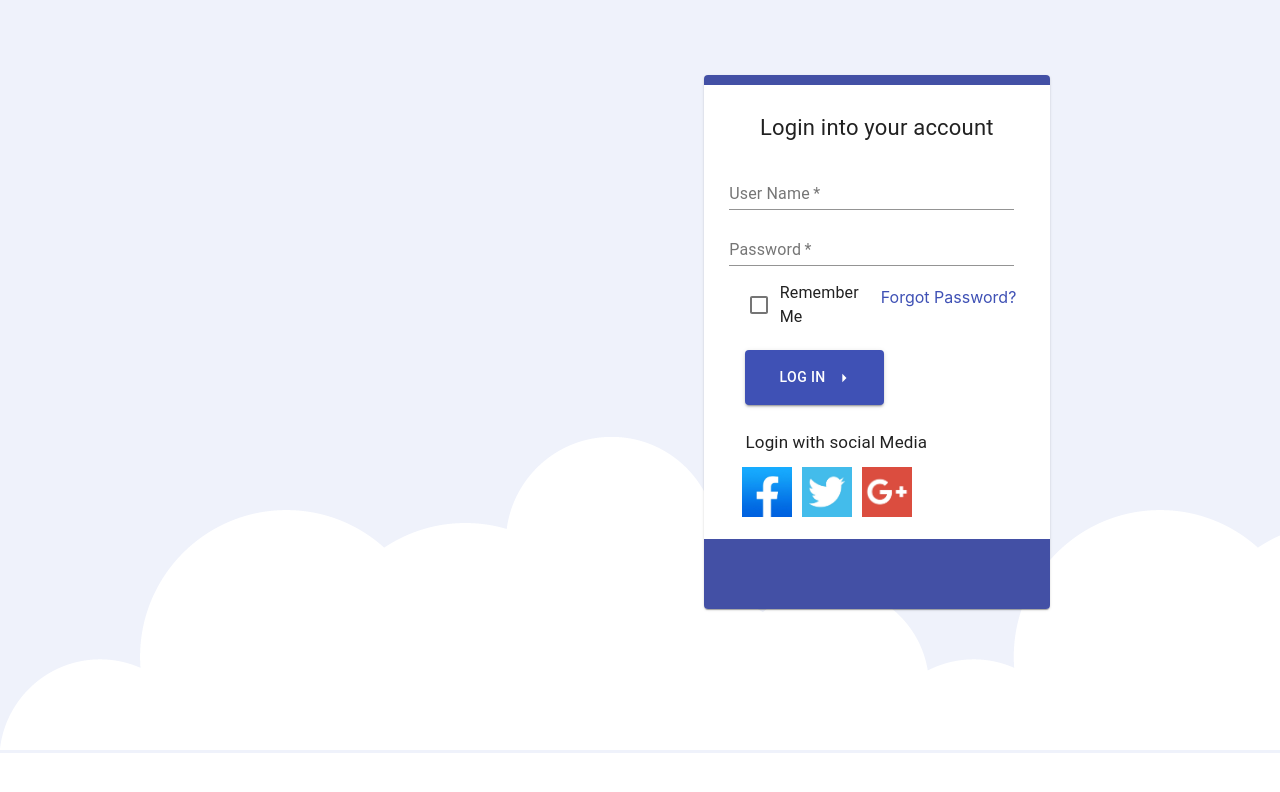
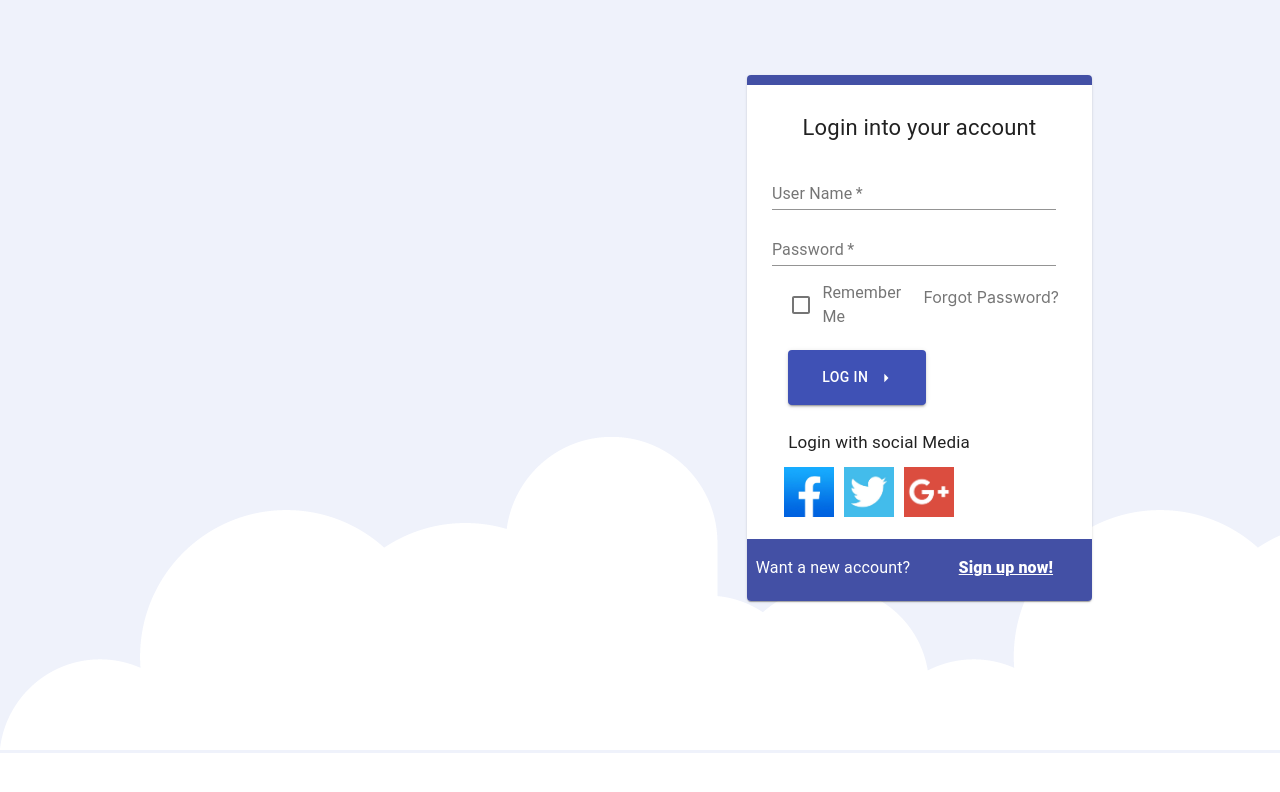
Before and after one commit to strugbits-org/User-Directory-Frontend, a React (Create React App) app: page /login in a window 1280 px wide. Shown: the top 792 px of the page. Built offline with nearby package versions, Linux system fonts and the light colour scheme.

Commit message:
changes in login page

```diff
--- a/src/components/login/LoginPageComp.jsx
+++ b/src/components/login/LoginPageComp.jsx
@@ -19,6 +19,14 @@
 
     return(
         <div>
+            <Grid container>
+                <Grid item xs={1}>
+
+                </Grid>
+                <Grid item xs={6}>
+
+                </Grid>
+                <Grid item xs={4}>
                     <div className={classes.card}>
                     <Card>
                         <Grid container spacing={1}>
@@ -41,7 +49,7 @@
                             </Grid>
                             <Grid item xs={6}>
                                 <div style={{ margin: '8% 0% 0 0' }}>
-                                <Link className={classes.link}> Forgot Password? </Link>
+                                    <Link href="/forgot-password" className={classes.link}> Forgot Password? </Link>
                                 </div>
                             </Grid>
                             <Grid item xs={12}>
@@ -73,11 +81,27 @@
                                 </div>
                             </Grid>
                             <Grid item xs={12}>
-                           <div className={classes.cardFooter}></div>
+                            <div className={classes.cardFooter}>
+                                <div style={{ flex: '0.5' }}>
+                                    <Typography className={classes.cardFooterTypo}>
+                                            Want a new account?
+                                        </Typography>
+                                </div>
+                                <div style={{ flex: '0.5' }}>
+                                <Typography className={classes.cardFooterTypo2}>
+                                        <a style={{ color: 'white' }} href="/sign-up"> Sign up now! </a>
+                                    </Typography>
+                                    </div>
+                            </div>
                             </Grid>
                         </Grid>
                     </Card>
                 </div>
+                </Grid>
+                <Grid item xs={1}>
+
+                </Grid>
+            </Grid>
         </div>
     )
 }
--- a/src/components/login/LoginPageCompStyle.js
+++ b/src/components/login/LoginPageCompStyle.js
@@ -8,7 +8,7 @@
     },
     card: {
         width: '27%',
-        margin: '0px 0px 0px 55%',
+        // margin: '0px 0px 0px 55%',
         position: 'absolute',
         top: '10%'
     },
@@ -26,10 +26,12 @@
       width: '90%',
     },
     checkBox: {
-      margin: '4% 0 0 20%'
+      margin: '4% 0 0 20%',
+      color: 'rgba(0, 0, 0, 0.54)'
     },
     link: {
       cursor: 'pointer',
+      color: 'rgba(0, 0, 0, 0.54)'
     },
     loginBtn: {
       padding: '15px',
@@ -53,7 +55,18 @@
     },
     cardFooter:{
       backgroundColor: '#4350a5',
-      height: '70px'
+      height: '45px',
+      display: 'flex',
+      paddingTop: '5%',
+    },
+    cardFooterTypo:{
+      color: 'white',
+      textAlign: 'center',
+    },
+    cardFooterTypo2: {
+      fontWeight: 900,
+      textAlign: 'center',
+      textDecoration: 'underline'
     }
   });
 
```
Lines whose indentation alone changed are shown as unchanged.
